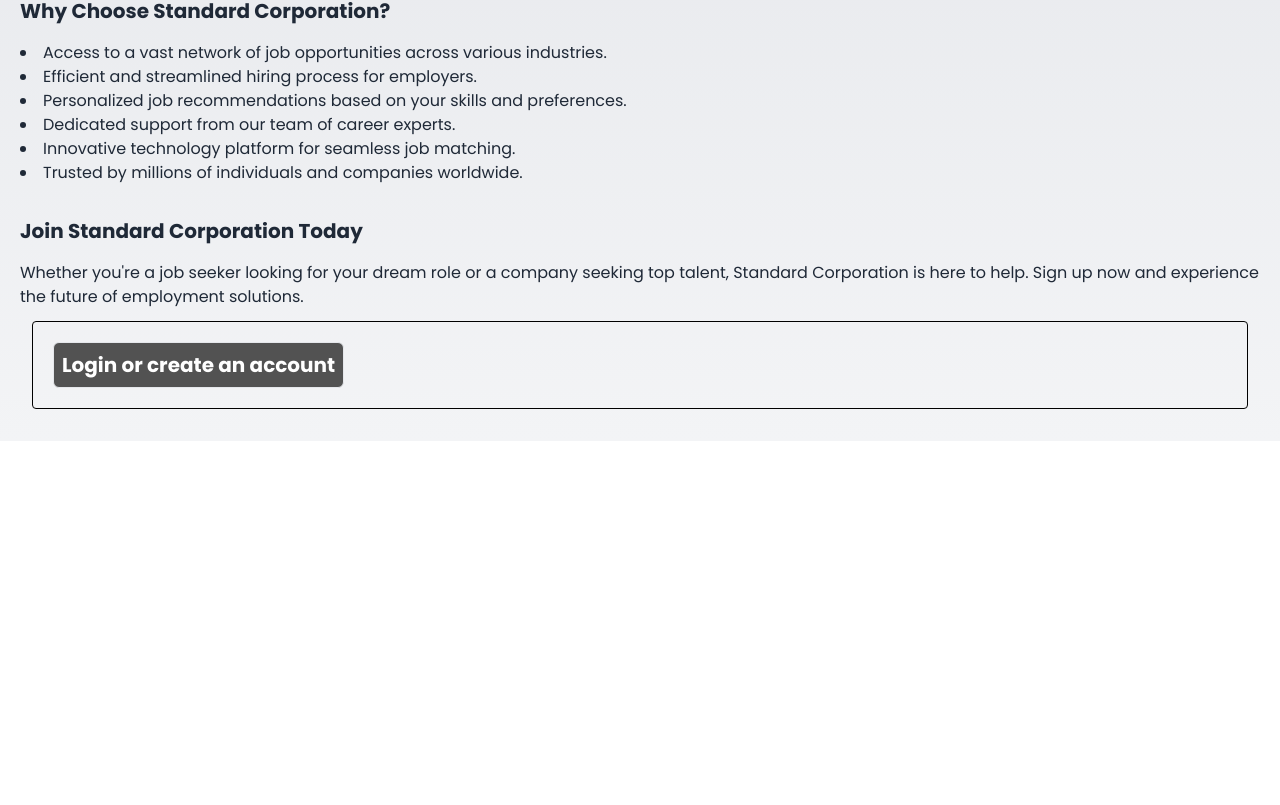
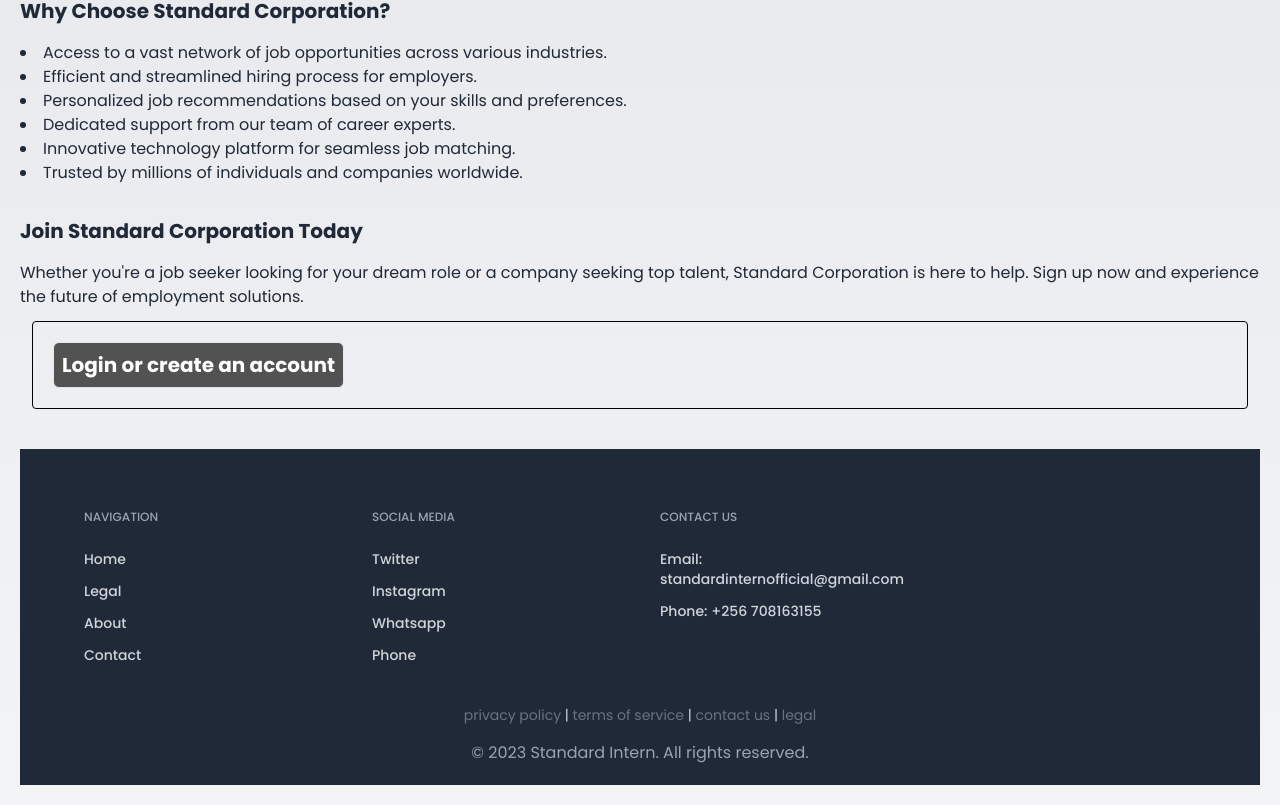
Before and after one commit to timons-AI/standard-intern, a Next.js app in the folder standard-intern/: page / in a window 1280 px wide. Shown: the part 271-1076 px from the top of the page. Before the commit the page ends 800 px from the top, so only its background shows below. Built offline with nearby package versions, Linux system fonts and the light colour scheme; no server answers.

Commit message:
Update page.tsx

```diff
--- a/standard-intern/src/app/page.tsx
+++ b/standard-intern/src/app/page.tsx
@@ -5,6 +5,7 @@
 import RegisterUserModal from './Modals/RegisterUserModal';
 import RegisterCompanyModal from './Modals/RegisterCompanyModal';
 import { LoginButton } from '@/components/auth';
+import Footer from './Components/Footer';
 const Home = () => {
   const [isUserModalOpen, setUserModalOpen] = useState(false);
   const [isCompanyModalOpen, setCompanyModalOpen] = useState(false);
@@ -102,7 +103,11 @@
   <LoginButton/>
 </div>
 </div>
+<footer >
+        <Footer/>
+       </footer>
 </div>
+
 );
 };
 
```
